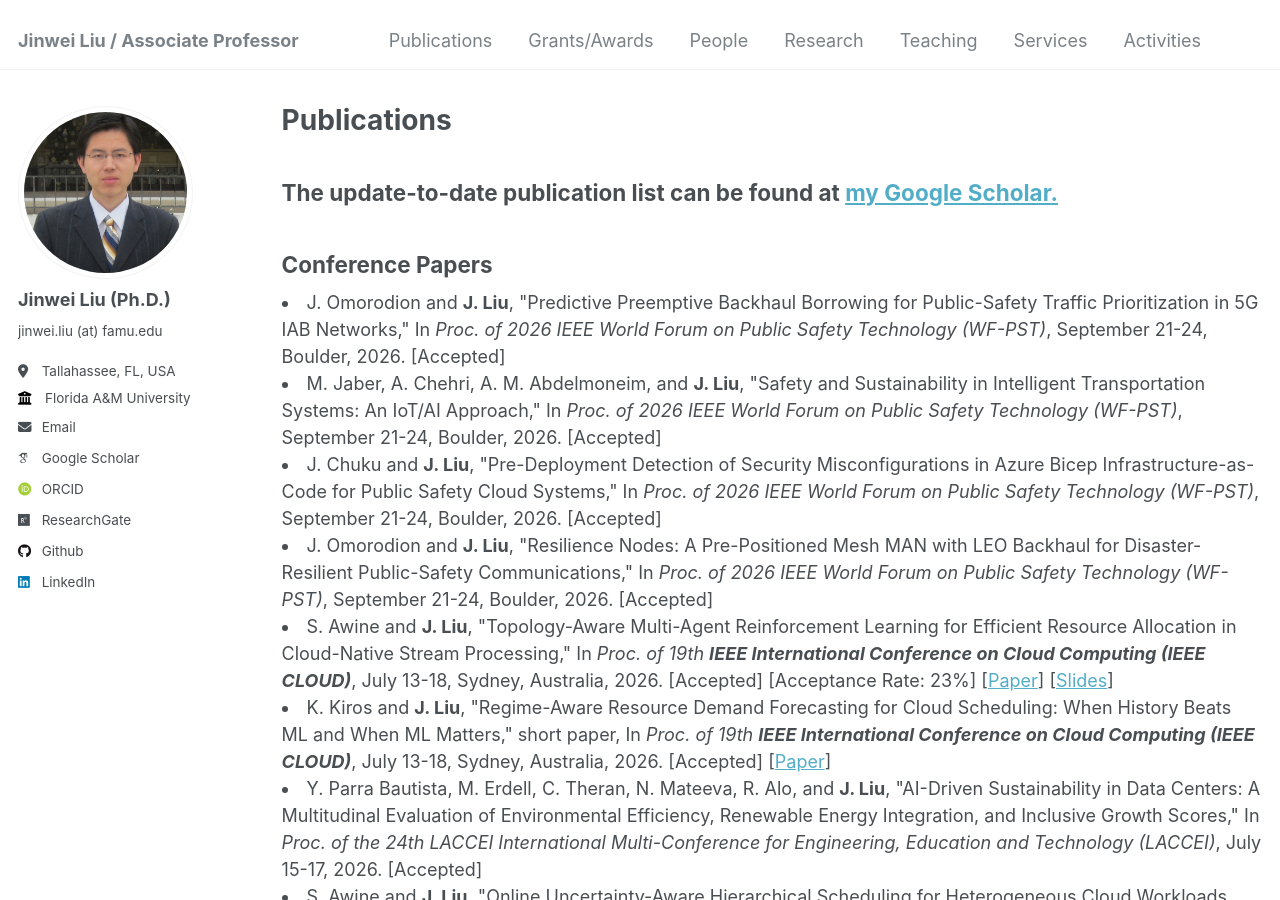
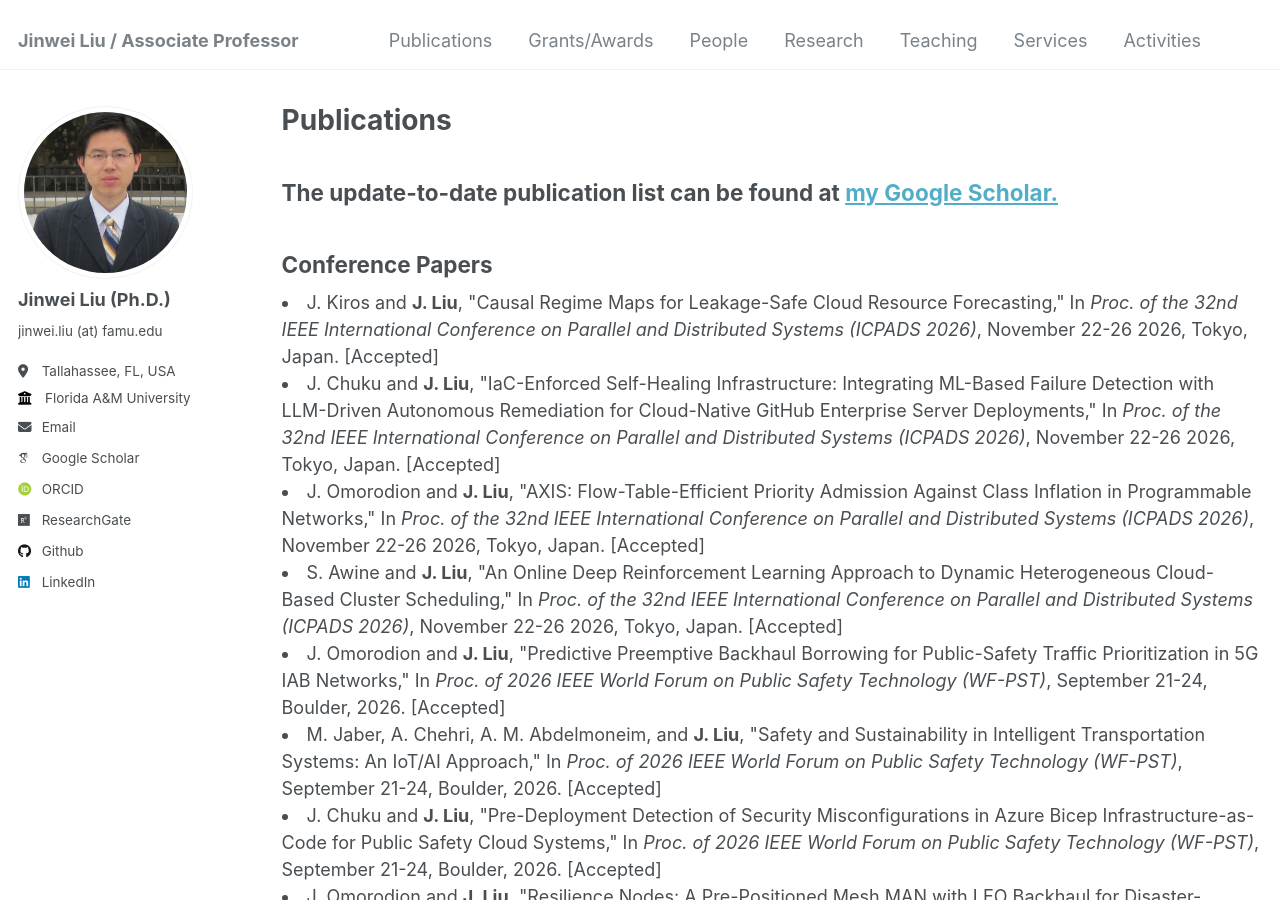
Before and after one commit to jinweiliucu/jinweiliucu.github.io, a Jekyll site: the page built from _publications/publications.html, in a window 1280 px wide and 900 px high. Built offline with Jekyll 4.4.1, drawn with Linux system fonts in a browser that asks for light colours; some web fonts are replaced.

Commit message:
Update publications.html

```diff
--- a/_publications/publications.html
+++ b/_publications/publications.html
@@ -8,6 +8,34 @@ author_profile: true
 <h2 class="text-left"> The update-to-date publication list can be found at <a href="https://scholar.google.com/citations?user=sHSrWh0AAAAJ&hl=en">my Google Scholar.</a></h2>
 
 <h2 class="text-left">Conference Papers</h2>
+	<li>
+    J. Kiros and <strong>J. Liu</strong>, "Causal Regime Maps for Leakage-Safe Cloud Resource Forecasting,"
+    In <em>Proc. of the 32nd IEEE International Conference on Parallel and Distributed Systems (ICPADS 2026)</em>, November 22-26 2026, Tokyo, Japan. [Accepted]
+    <!-- [<a href="/files/articles/CLOUD2026SlidesLiu.pdf">Slides</a>]</span> -->
+    </span><br>
+    </li>
+
+	<li>
+    J. Chuku and <strong>J. Liu</strong>, "IaC-Enforced Self-Healing Infrastructure: Integrating ML-Based Failure Detection with LLM-Driven Autonomous Remediation for Cloud-Native GitHub Enterprise Server Deployments,"
+    In <em>Proc. of the 32nd IEEE International Conference on Parallel and Distributed Systems (ICPADS 2026)</em>, November 22-26 2026, Tokyo, Japan. [Accepted]
+    <!-- [<a href="/files/articles/CLOUD2026SlidesLiu.pdf">Slides</a>]</span> -->
+    </span><br>
+    </li>
+
+	<li>
+    J. Omorodion and <strong>J. Liu</strong>, "AXIS: Flow-Table-Efficient Priority Admission Against Class Inflation in Programmable Networks,"
+    In <em>Proc. of the 32nd IEEE International Conference on Parallel and Distributed Systems (ICPADS 2026)</em>, November 22-26 2026, Tokyo, Japan. [Accepted]
+    <!-- [<a href="/files/articles/CLOUD2026SlidesLiu.pdf">Slides</a>]</span> -->
+    </span><br>
+    </li>
+
+	<li>
+    S. Awine and <strong>J. Liu</strong>, "An Online Deep Reinforcement Learning Approach to Dynamic Heterogeneous Cloud-Based Cluster Scheduling,"
+    In <em>Proc. of the 32nd IEEE International Conference on Parallel and Distributed Systems (ICPADS 2026)</em>, November 22-26 2026, Tokyo, Japan. [Accepted]
+    <!-- [<a href="/files/articles/CLOUD2026SlidesLiu.pdf">Slides</a>]</span> -->
+    </span><br>
+    </li>
+
 	<li>
     J. Omorodion and <strong>J. Liu</strong>, "Predictive Preemptive Backhaul Borrowing for Public-Safety Traffic Prioritization in 5G IAB Networks,"
     In <em>Proc. of 2026 IEEE World Forum on Public Safety Technology (WF-PST)</em>, September 21-24, Boulder, 2026. [Accepted]
```
